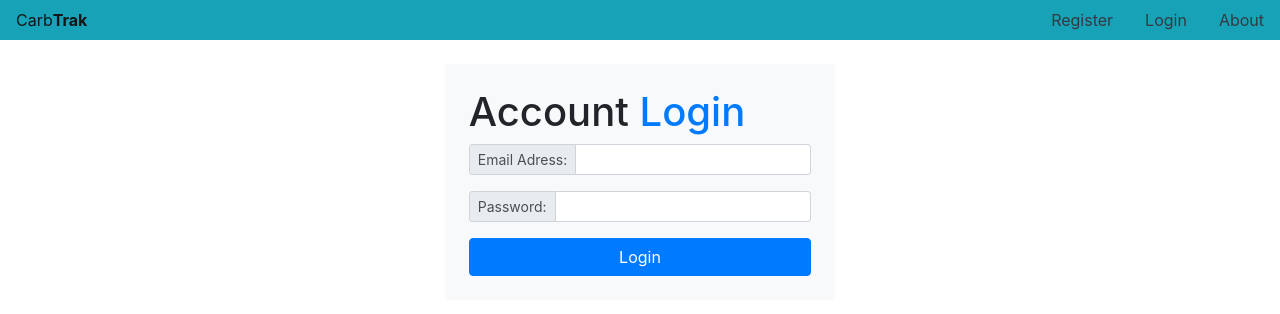
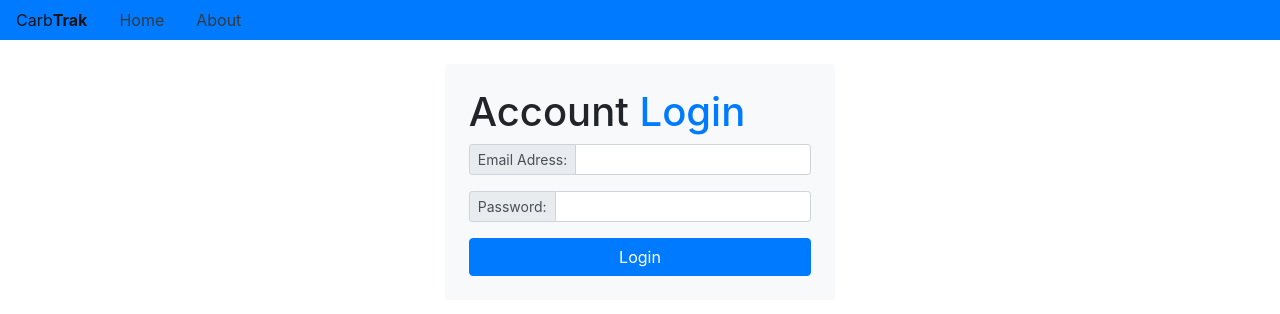
Before and after one commit to matthewbean/carbTrack, a React (Create React App) app in the folder client/: page /login in a window 1280 px wide. Shown: the top 314 px of the page. Built offline with nearby package versions, Linux system fonts and the light colour scheme.

Commit message:
Formatting on adding food elements

```diff
--- a/client/src/components/layout/Navbar.js
+++ b/client/src/components/layout/Navbar.js
@@ -15,39 +15,46 @@ function Navbar() {
     }
     const authLinks =(
         <Fragment>
+            <li>
+            <Link to = '/' className = "nav-link text-dark">Home</Link>
+            </li>
+
+            <li>
+            <Link to = '/stats' className = "nav-link text-dark">Stats</Link>
+            </li>
+
+            <li>
+            <Link to = '/about' className = "nav-link text-dark">About</Link>
+            </li>
             <li className = "nav-link ml-auto">Hello {user && user.name }</li>
             <li className = "nav-item">
-                <a className = "nav-link text-dark" onClick= {onLogout} href ="#!">
-                    Logout
+                <a className = "nav-link text-dark font-weight-bold" onClick= {onLogout} href ="/login">
+                Logout <i class="fas fa-arrow-circle-right"></i>
                 </a>
-            </li>
-            <li>
-            <Link to = '/stats' className = "nav-link text-dark">Stats</Link>
             </li>
         </Fragment>
     )
     const guestLinks =(
         <Fragment>
-                <li className = "nav-item ml-auto">
-                    <Link to ='/register' className = " nav-link text-dark">Register</Link>
-                </li>
-                <li className = "nav-item">
-                    <Link to ='/login' className = " nav-link text-dark">Login</Link>
-                </li>
+            <li>
+            <Link to = '/' className = "nav-link text-dark">Home</Link>
+            </li>
+            <li>
+
+            <Link to = '/about' className = "nav-link text-dark">About</Link>
+            </li>
         </Fragment>
     )
 
     return (
-        <nav className="nav  navbar-light bg-info justify-content-right">
+        <nav className="nav  navbar-light bg-primary justify-content-right">
             <li className = "nav-item">
             <Link to = '/' className = " nav-link text-dark">Carb<strong>Trak</strong></Link>
             </li>
 
+
             {isAuthenticated ? authLinks : guestLinks}
-            <li>
 
-            <Link to = '/about' className = "nav-link text-dark">About</Link>
-            </li>
         </nav>
     )
 }
```
